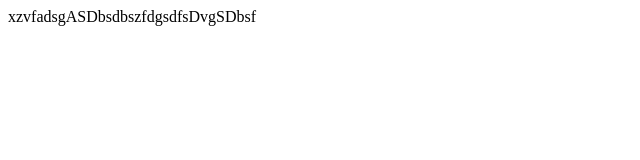
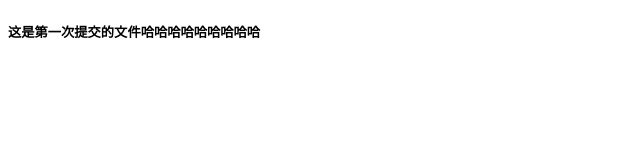
Before and after one commit to hanhandsds/cang-ku, a plain HTML site: page index.html in a window 1280 px wide. Shown: the whole page, without its empty margins (0-640 px from the left). Drawn offline with Linux system fonts and the light colour scheme.

Commit message:
A程序员第二次提交

```diff
--- a/index.html
+++ b/index.html
@@ -9,7 +9,7 @@
 </head>
 
 <body>
-    xzvfadsgASDbsdbszfdgsdfsDvgSDbsf
+    <h5>这是第一次提交的文件哈哈哈哈哈哈哈哈哈</h5>
 </body>
 
 </html>
```
